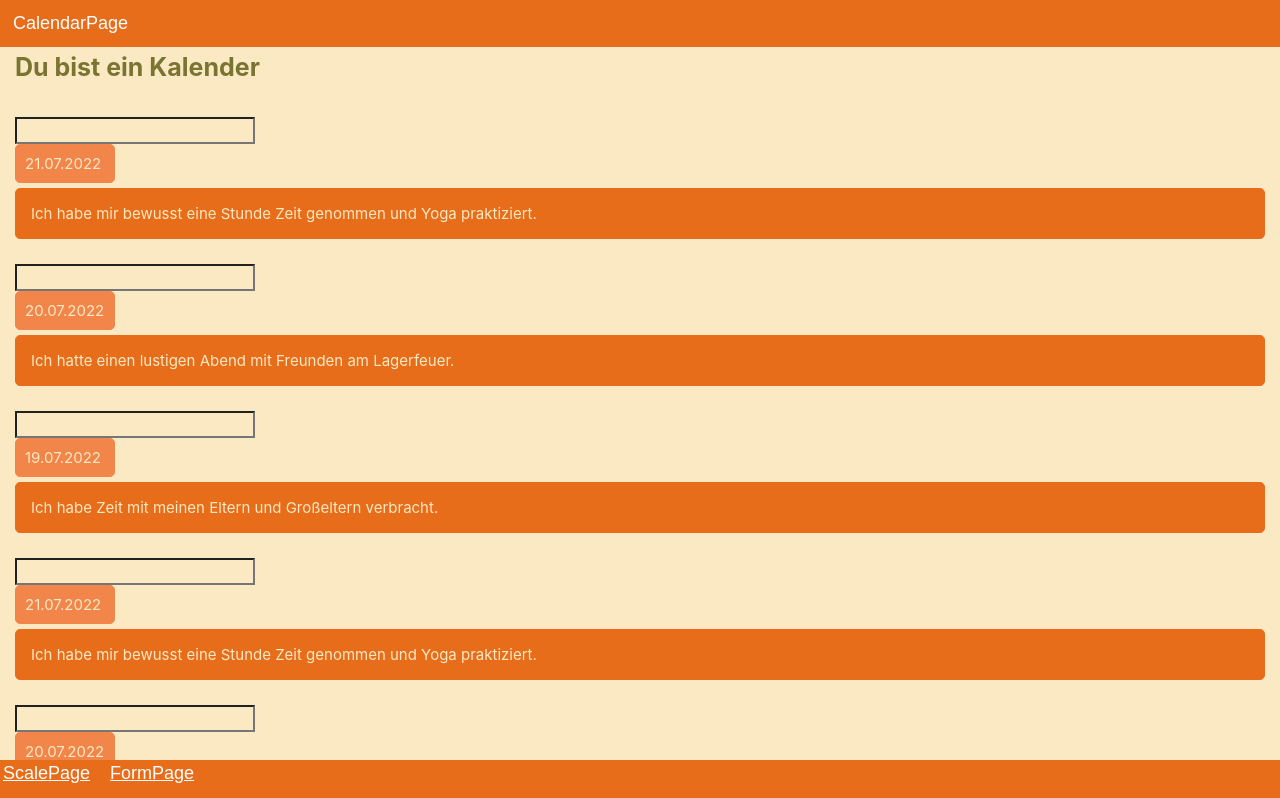
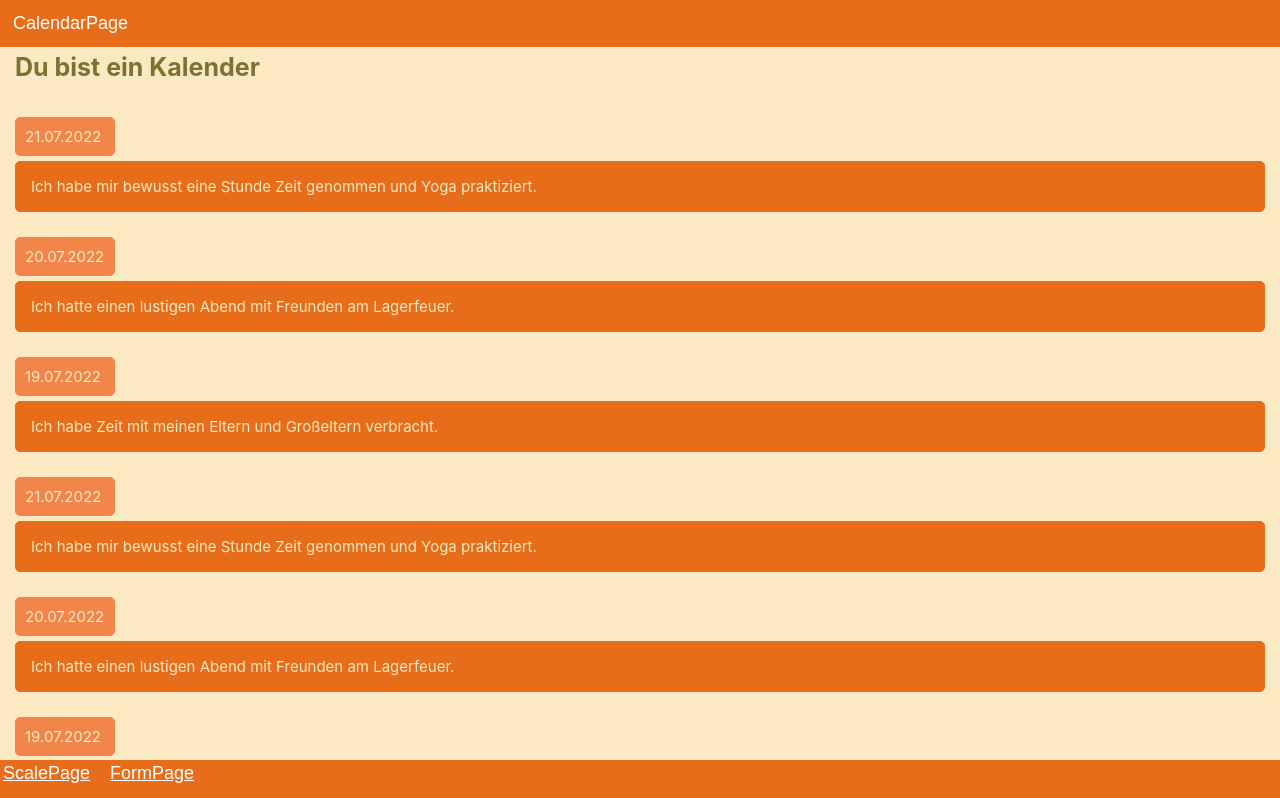
Before and after one commit to yvonneadam/capstone-project, a React (Create React App) app: page /calendarpage in a window 1280 px wide. Shown: the top 798 px of the page. Built offline with nearby package versions, Linux system fonts and the light colour scheme.

Commit message:
form click event

```diff
--- a/src/components/Dayentry.js
+++ b/src/components/JournalEntry.js
@@ -27,13 +27,9 @@ const StyledBox = styled.div`
   font-size: 15px;
 `;
 
-export default function Dayentry({datum, text}) {
+export default function JournalEntry({datum, text}) {
   return (
     <>
-      <form>
-        <label htmlFor="GratitudeJournal" />
-        <input type="text" name="journal" id="journal" required />
-      </form>
       <StyledDatum>{datum}</StyledDatum>
       <StyledBox>{text}</StyledBox>
     </>
--- a/src/pages/CalendarPage.js
+++ b/src/pages/CalendarPage.js
@@ -1,4 +1,4 @@
-import Dayentry from '../components/Dayentry';
+import JournalEntry from '../components/JournalEntry';
 import Heading from '../components/Heading';
 
 export default function CalendarPage() {
@@ -33,7 +33,7 @@ export default function CalendarPage() {
     <>
       <Heading text={'Du bist ein Kalender'} />
       {data.map((object, index) => (
-        <Dayentry key={index} text={object.text} datum={object.date} />
+        <JournalEntry key={index} text={object.text} datum={object.date} />
       ))}
     </>
   );
--- a/src/pages/FormPage.js
+++ b/src/pages/FormPage.js
@@ -1,6 +1,7 @@
 import Heading from '../components/Heading';
 import {useState} from 'react';
 import styled from 'styled-components';
+import JournalEntry from '../components/JournalEntry';
 
 const StyledTextArea = styled.textarea`
   width: 100%;
@@ -16,20 +17,32 @@ const StyledLabel = styled.label`
 `;
 
 export default function FormPage() {
+  const [textArea, settextArea] = useState('');
+  const [journalEntry, setjournalEntry] = useState('');
+
   return (
     <>
       <Heading text={'What are you grateful for today?'} />
       <form>
         <StyledLabel htmlFor="GratitudeJournal">Form for GratitudeJournal </StyledLabel>
         <StyledTextArea
+          onChange={event => settextArea(event.target.value)}
           aria-label="Form for GratitudeJournal"
           name="journal"
           id="GratitudeJournal"
           placeholder="Write here something what you're greatful for today :)"
           required
         />
-        <StyledButton>Submit</StyledButton>
+        <StyledButton
+          onClick={event => {
+            event.preventDefault();
+            setjournalEntry(textArea);
+          }}
+        >
+          Submit
+        </StyledButton>
       </form>
+      <JournalEntry text={journalEntry} datum={'22.08.2022'} />
     </>
   );
 }
```
